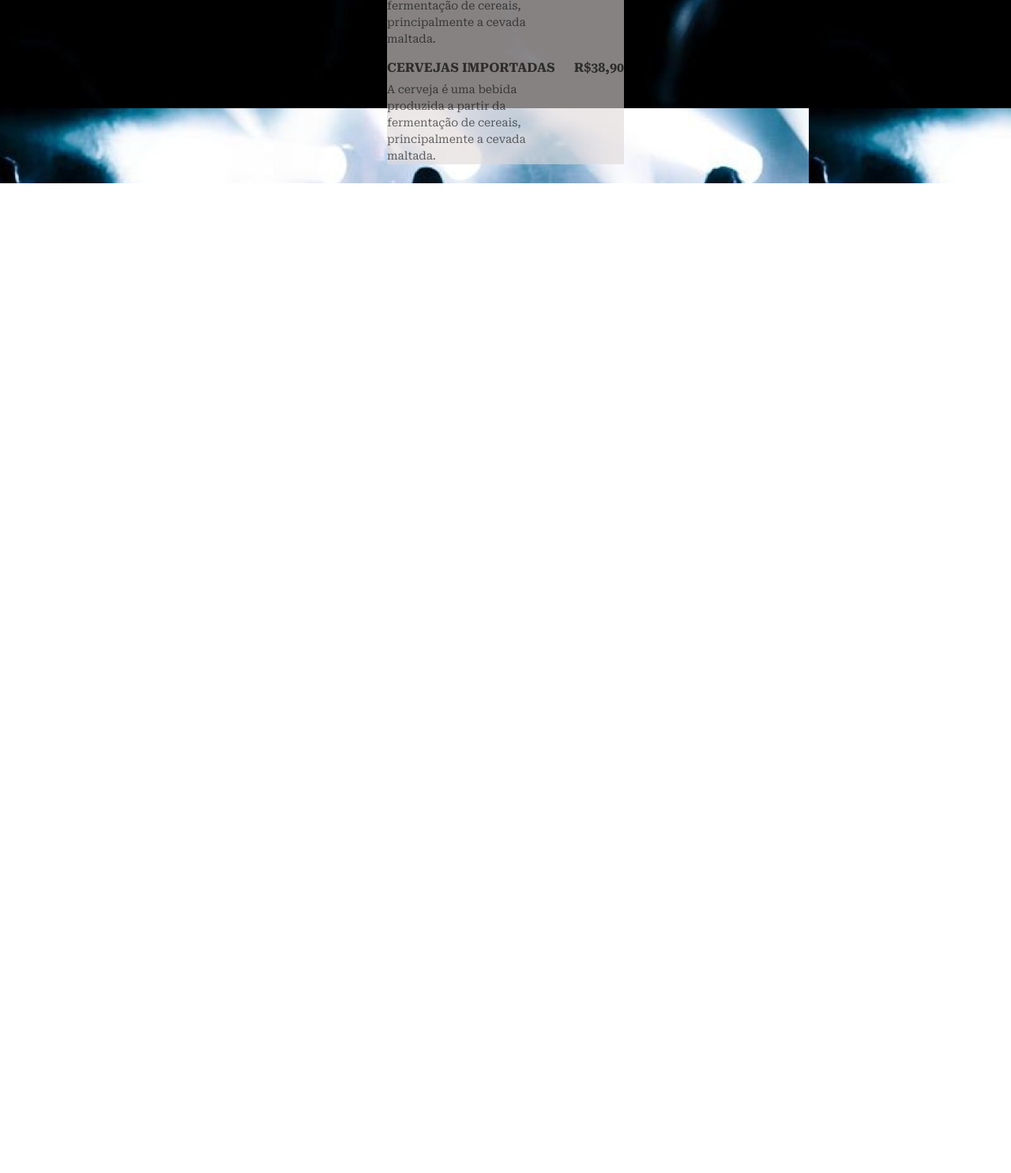
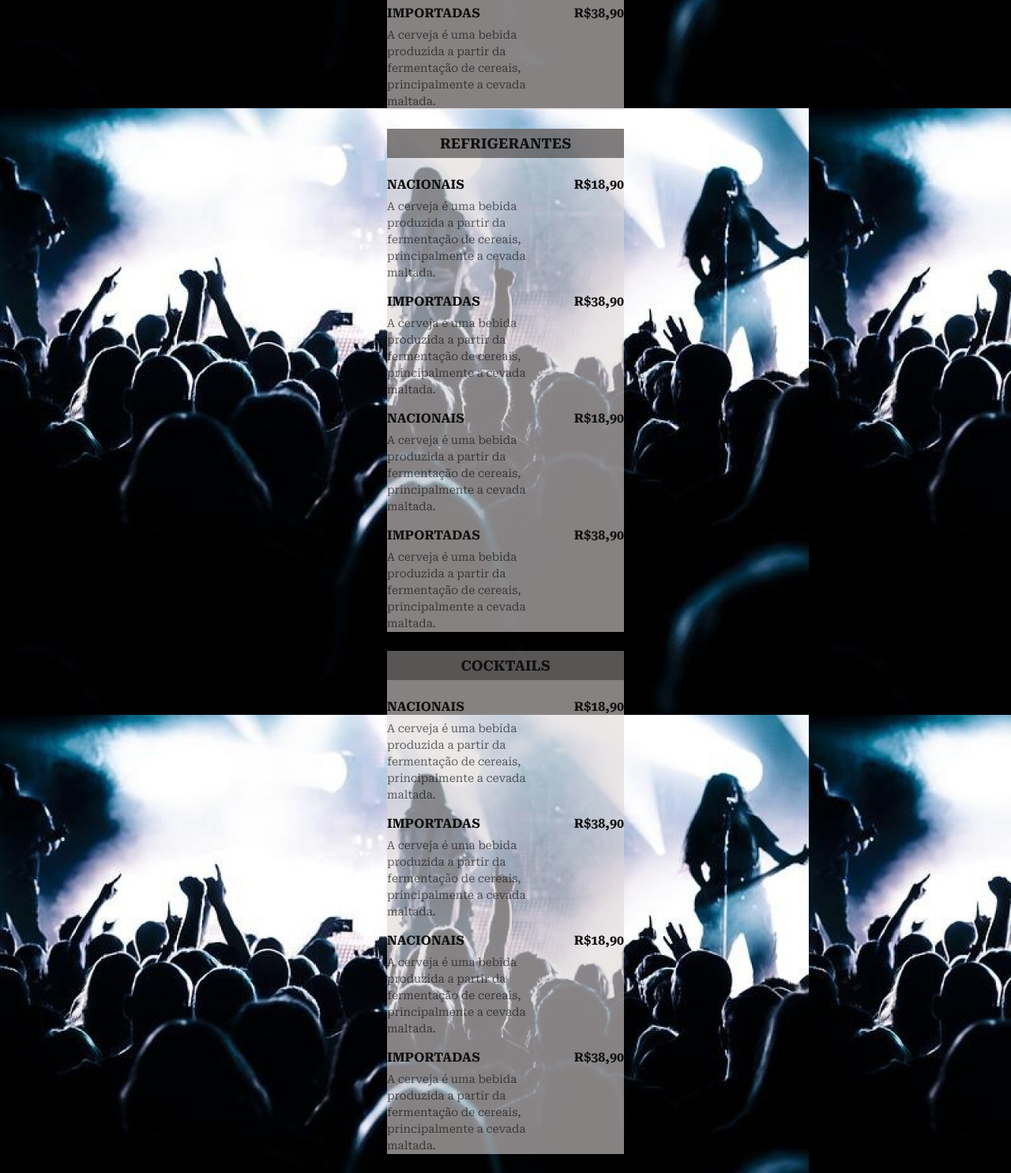
Before and after one commit to Geoguitar/QR-CodeMenu, a plain HTML site: page index.html in a window 1280 px wide. Shown: the part 631-2116 px from the top of the page at 79% size. Before the commit the page ends 863 px from the top, so only its background shows below. Drawn offline with Linux system fonts and the light colour scheme.

Commit message:
new adjust in style

```diff
--- a/css/style.css
+++ b/css/style.css
@@ -6,7 +6,7 @@
   h1, h2, h3, .price{
     font-family: 'Roboto Serif', serif;
     text-transform: uppercase;
-    color: #2D2C2A;
+    color: #111110;
   }
 
 
--- a/index.html
+++ b/index.html
@@ -25,7 +25,7 @@
 
         <li>
           <div class="details">
-            <h3>Cervejas nacionais</h3>
+            <h3>nacionais</h3>
             <p class="description">A cerveja é uma bebida produzida a partir da fermentação de cereais, principalmente a cevada maltada.</p>
           </div>
           <strong class="price">
@@ -35,7 +35,27 @@
 
          <li>
           <div class="details">
-            <h3>Cervejas importadas</h3>
+            <h3>importadas</h3>
+            <p class="description">A cerveja é uma bebida produzida a partir da fermentação de cereais, principalmente a cevada maltada.</p>
+          </div>
+          <strong class="price">
+            R$38,90
+          </strong>
+        </li>
+
+        <li>
+          <div class="details">
+            <h3>nacionais</h3>
+            <p class="description">A cerveja é uma bebida produzida a partir da fermentação de cereais, principalmente a cevada maltada.</p>
+          </div>
+          <strong class="price">
+            R$18,90
+          </strong>
+        </li>
+
+         <li>
+          <div class="details">
+            <h3>importadas</h3>
             <p class="description">A cerveja é uma bebida produzida a partir da fermentação de cereais, principalmente a cevada maltada.</p>
           </div>
           <strong class="price">
@@ -52,7 +72,7 @@
 
         <li>
           <div class="details">
-            <h3>Cervejas nacionais</h3>
+            <h3>nacionais</h3>
             <p class="description">A cerveja é uma bebida produzida a partir da fermentação de cereais, principalmente a cevada maltada.</p>
           </div>
           <strong class="price">
@@ -62,7 +82,74 @@
 
          <li>
           <div class="details">
-            <h3>Cervejas importadas</h3>
+            <h3>importadas</h3>
+            <p class="description">A cerveja é uma bebida produzida a partir da fermentação de cereais, principalmente a cevada maltada.</p>
+          </div>
+          <strong class="price">
+            R$38,90
+          </strong>
+        </li>
+
+        <li>
+          <div class="details">
+            <h3>nacionais</h3>
+            <p class="description">A cerveja é uma bebida produzida a partir da fermentação de cereais, principalmente a cevada maltada.</p>
+          </div>
+          <strong class="price">
+            R$18,90
+          </strong>
+        </li>
+
+         <li>
+          <div class="details">
+            <h3>importadas</h3>
+            <p class="description">A cerveja é uma bebida produzida a partir da fermentação de cereais, principalmente a cevada maltada.</p>
+          </div>
+          <strong class="price">
+            R$38,90
+          </strong>
+        </li>
+
+      </ul>
+    </section>
+
+    <section>
+      <h2>Cocktails</h2>
+      <ul>
+
+        <li>
+          <div class="details">
+            <h3>nacionais</h3>
+            <p class="description">A cerveja é uma bebida produzida a partir da fermentação de cereais, principalmente a cevada maltada.</p>
+          </div>
+          <strong class="price">
+            R$18,90
+          </strong>
+        </li>
+
+         <li>
+          <div class="details">
+            <h3>importadas</h3>
+            <p class="description">A cerveja é uma bebida produzida a partir da fermentação de cereais, principalmente a cevada maltada.</p>
+          </div>
+          <strong class="price">
+            R$38,90
+          </strong>
+        </li>
+
+        <li>
+          <div class="details">
+            <h3>nacionais</h3>
+            <p class="description">A cerveja é uma bebida produzida a partir da fermentação de cereais, principalmente a cevada maltada.</p>
+          </div>
+          <strong class="price">
+            R$18,90
+          </strong>
+        </li>
+
+         <li>
+          <div class="details">
+            <h3>importadas</h3>
             <p class="description">A cerveja é uma bebida produzida a partir da fermentação de cereais, principalmente a cevada maltada.</p>
           </div>
           <strong class="price">
```
